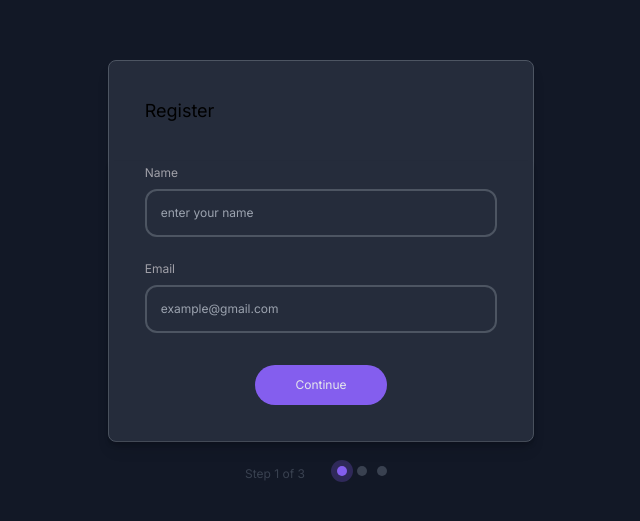
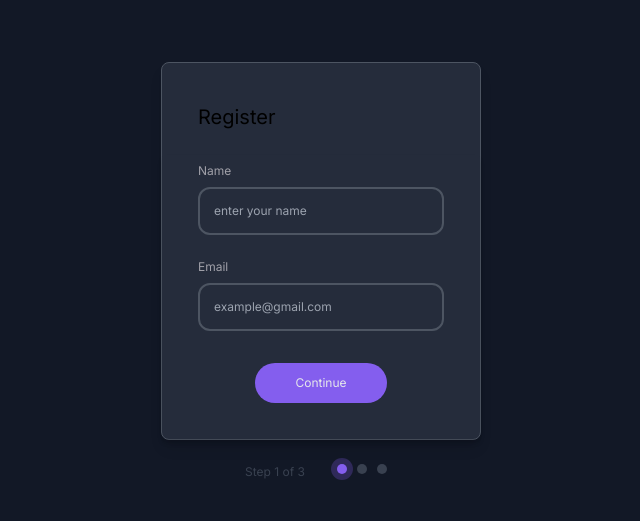
Before and after one commit to carmtsang/multi-step_form, a Next.js app: page / in a window 1280 px wide. Shown: the part 129-650 px from the top of the page, without its empty margins (319-959 px from the left). Built offline with nearby package versions, Linux system fonts and the light colour scheme.

Commit message:
move title from separate components

```diff
--- a/app/components/Button.js
+++ b/app/components/Button.js
@@ -1,5 +1,6 @@
 export function Button({ type, buttonText, handleChange }) {
   return (
+    <div className="flex flex-col items-center pt-3 pb-9">
       <button
         onClick={() => handleChange()}
         type={type}
@@ -7,6 +8,7 @@ export function Button({ type, buttonText, handleChange }) {
       >
         {buttonText}
       </button>
+    </div>
   );
 }
 
--- a/app/components/Interest.js
+++ b/app/components/Interest.js
@@ -3,7 +3,7 @@ import { Button, InterestButton } from "./Button";
 
 export default function Interest({
   handleRegistrantTopics,
-  selectedTopics,
+  selectedInterest,
   buttonText,
   title,
   handleNextStep,
@@ -12,23 +12,22 @@ export default function Interest({
 
   return (
     <>
-      <h1 className="text-lg px-9 py-9">{title}</h1>
       <div className="flex flex-col px-2.5 space-y-3.5">
-        {topics.map((topic, index) => (
+        {topics.map((topic) => (
           <InterestButton
-            key={index}
+            key={topic}
             topic={topic}
+            buttonColor={selectedInterest}
             handleChange={handleRegistrantTopics}
           />
         ))}
       </div>
-      <div className="flex flex-col items-center pt-3 pb-9">
-        <Button
-          type="button"
-          buttonText={buttonText}
-          handleChange={handleNextStep}
-        />
-      </div>
+
+      <Button
+        type="button"
+        buttonText={buttonText}
+        handleChange={handleNextStep}
+      />
     </>
   );
 }
--- a/app/components/Register.js
+++ b/app/components/Register.js
@@ -23,16 +23,14 @@ export default function Register({
   registrant,
   handleRegistrantInfo,
   buttonText,
-  title,
   handleNextStep,
 }) {
   return (
     <>
-      <h1 className="text-lg px-9 py-9">{title}</h1>
       <form
         autoComplete="off"
         onSubmit={(e) => handleNextStep(e)}
-        className="shadow-md rounded px-9"
+        className="shadow-md rounded px-9 pt-1"
       >
         <TextInput
           name="name"
@@ -49,14 +47,7 @@ export default function Register({
           id="email"
           handleChange={handleRegistrantInfo}
         />
-
-        <div className="flex flex-col items-center pt-3 pb-9">
-          <Button
-            type="submit"
-            buttonText={buttonText}
-            handleChange={() => {}}
-          />
-        </div>
+        <Button type="submit" buttonText={buttonText} handleChange={() => {}} />
       </form>
     </>
   );
--- a/app/components/Summary.js
+++ b/app/components/Summary.js
@@ -2,31 +2,34 @@ import { Button } from "./Button";
 
 export default function Summary({
   registrantInfo,
-  title,
   buttonText,
   handleNextStep,
 }) {
   return (
     <>
-      <h1 className="text-lg px-9 py-9">{title}</h1>
-      <div>
-        <p>Name: {registrantInfo.name}</p>
-        <p>Email: {registrantInfo.email}</p>
-        <p>Topics: </p>
-        <ul>
+      <div className="px-9">
+        <p className="text-base text-tan">
+          Name:
+          <span className="text-white font-medium">{registrantInfo.name}</span>
+        </p>
+        <p className="text-base text-tan">
+          Email:
+          <span className="text-white font-medium">{registrantInfo.email}</span>
+        </p>
+        <p className="text-base text-tan">Topics: </p>
+        <ul className="list-inside list-disc text-white font-medium">
           {registrantInfo.topics.length >= 1 &&
             registrantInfo.topics.map((topic, index) => (
               <li key={index}>{topic}</li>
             ))}
         </ul>
       </div>
-      <div className="flex flex-col items-center pt-3 pb-9">
-        <Button
-          type="button"
-          buttonText={buttonText}
-          handleChange={handleNextStep}
-        />
-      </div>
+
+      <Button
+        type="button"
+        buttonText={buttonText}
+        handleChange={handleNextStep}
+      />
     </>
   );
 }
--- a/app/components/card.js
+++ b/app/components/card.js
@@ -2,7 +2,7 @@ import { Button } from "./Button";
 
 export default function Card({ children }) {
   return (
-    <div className="bg-gray/50 border border-gray-light rounded-lg shadow-lg">
+    <div className="lg:w-3/4 sm:w-96 bg-gray/50 border border-gray-light rounded-lg shadow-lg">
       {children}
     </div>
   );
--- a/app/constants.js
+++ b/app/constants.js
@@ -27,3 +27,6 @@ export const NOT_SELECTED_INTEREST =
 
 export const SELECTED_INTEREST =
   "bg-purple-dark text-white border-tan/75 focus:bg-purple-dark hover:bg-gray/75 hover:text-tan/75 hover:border-gray-light focus:bg-gray/75 focus:text-tan/75 focus:border-gray-light";
+
+export const PURPLE_CIRCLE = "bg-purple ring-[6px] ring-purple/25";
+export const GRAY_CIRCLE = "bg-gray";
--- a/app/page.js
+++ b/app/page.js
@@ -3,7 +3,11 @@
 import { useState } from "react";
 
 import Steps from "./components/Steps";
-import { CARD_TITLE_BUTTON_STEP } from "./constants";
+import {
+  CARD_TITLE_BUTTON_STEP,
+  NOT_SELECTED_INTEREST,
+  SELECTED_INTEREST,
+} from "./constants";
 import Card from "./components/Card";
 import Interest from "./components/Interest";
 import Summary from "./components/Summary";
@@ -15,6 +19,16 @@ export default function Home() {
     email: "",
     topics: [],
   });
+
+  const notSelectedButtonColor = NOT_SELECTED_INTEREST;
+  const selectedColor = SELECTED_INTEREST;
+
+  const [selectedInterestButtonColor, setSelectedInterestButtonColor] =
+    useState(notSelectedButtonColor);
+
+  const clickInterest = (color) => {
+    setSelectedInterestButtonColor(color);
+  };
 
   const { topics, name, email } = registrantInfo;
 
@@ -41,7 +55,7 @@ export default function Home() {
 
   const handleNextStep = (e) => {
     const nextStep = registrationStep.step + 1;
-    setRegistrationStep(CARD_TITLE_BUTTON_STEP[nextStep]);
+    setRegistrationStep((prev) => CARD_TITLE_BUTTON_STEP[nextStep]);
     if (e) e.preventDefault();
   };
   const { buttonText, title, step } = registrationStep;
@@ -53,7 +67,6 @@ export default function Home() {
           handleRegistrantInfo={handleRegistrantInfo}
           registrant={name}
           buttonText={buttonText}
-          title={title}
           email={email}
           handleNextStep={handleNextStep}
         />
@@ -63,8 +76,7 @@ export default function Home() {
       return (
         <Interest
           handleRegistrantTopics={handleRegistrantTopics}
-          selectedTopics={topics}
-          title={title}
+          selectedInterest={selectedInterestButtonColor}
           buttonText={buttonText}
           handleNextStep={handleNextStep}
         />
@@ -75,7 +87,6 @@ export default function Home() {
         <Summary
           registrantInfo={registrantInfo}
           buttonText={buttonText}
-          title={title}
           handleNextStep={handleNextStep}
         />
       );
@@ -83,8 +94,13 @@ export default function Home() {
   };
 
   return (
-    <main className="container w-1/3 mx-auto h-screen flex flex-col justify-center">
-      <Card>{currentStep()}</Card>
+    <main className="container w-1/3 mx-auto h-screen flex flex-col justify-center items-center">
+      <Card>
+        <div class="md:flex">
+          <h1 className="text-xl px-9 pt-10 pb-6">{title}</h1>
+        </div>
+        {currentStep()}
+      </Card>
       <Steps stepNum={registrationStep.step} totalSteps={allSteps.length} />
     </main>
   );
```
Lines whose indentation alone changed are shown as unchanged.
